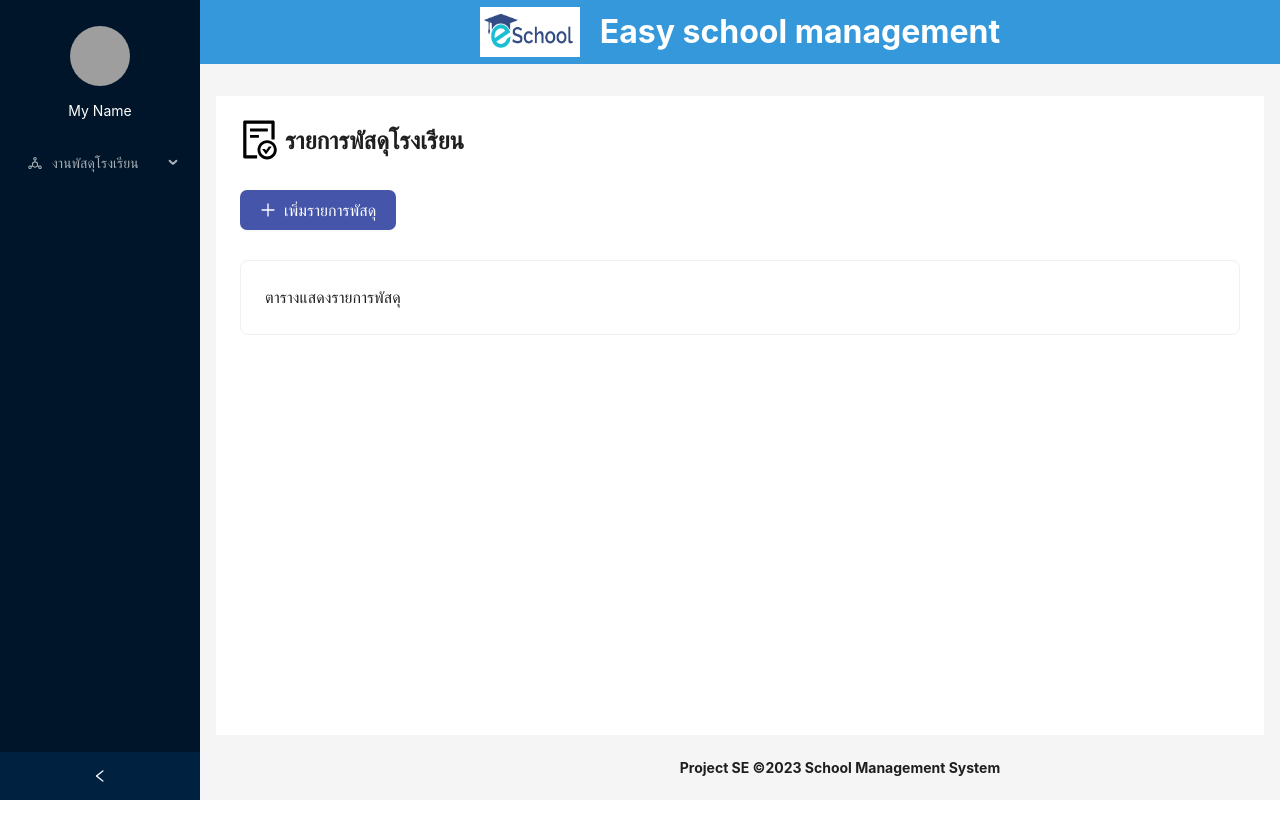
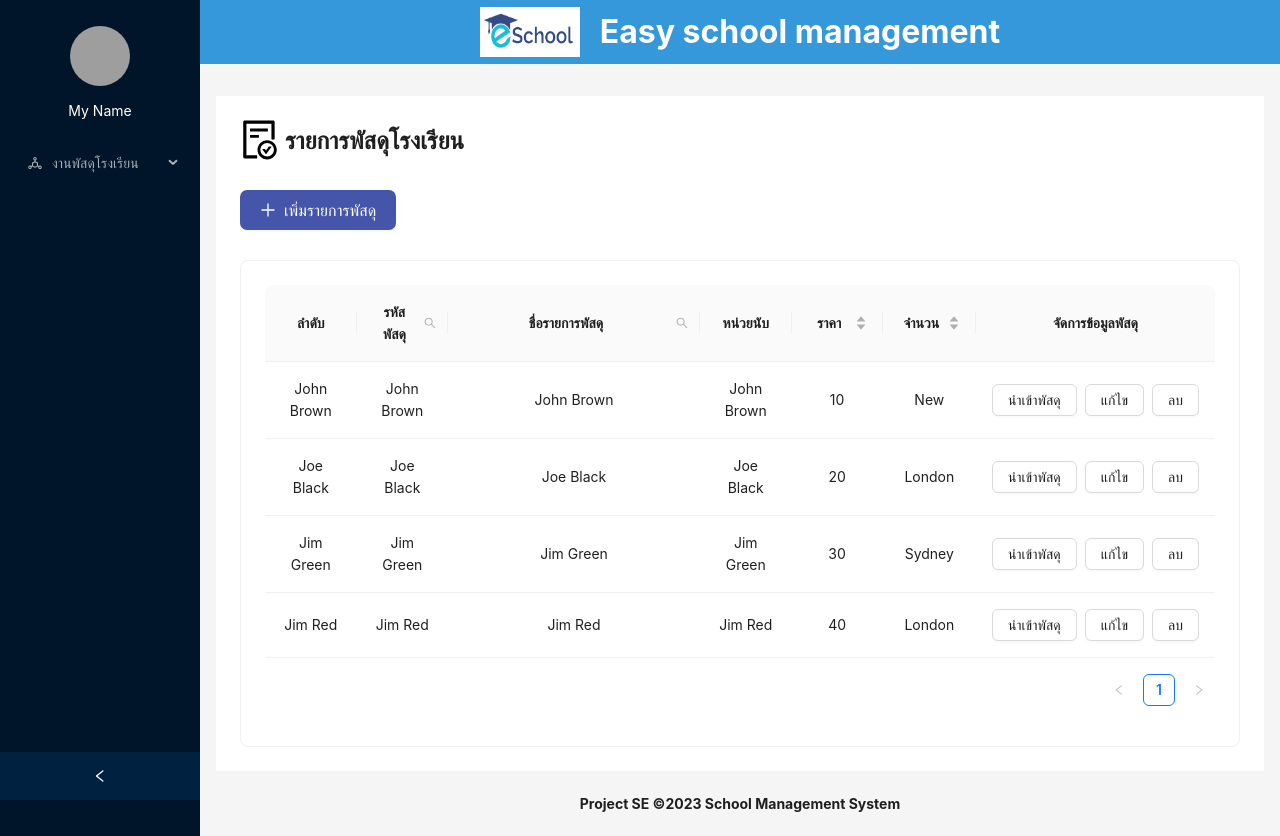
Before and after one commit to NaruebeTh1/ProjectSE1, a React (Create React App) app in the folder frontend/: page /pages/myParcelList in a window 1280 px wide. Built offline with nearby package versions, Linux system fonts and the light colour scheme; grey boxes are pictures that could not be loaded.

Commit message:
update table

```diff
--- a/frontend/package.json
+++ b/frontend/package.json
@@ -13,6 +13,7 @@
     "antd": "^5.11.4",
     "react": "^18.2.0",
     "react-dom": "^18.2.0",
+    "react-highlight-words": "^0.20.0",
     "react-router-dom": "^6.20.0",
     "react-scripts": "5.0.1",
     "typescript": "^4.9.5",
@@ -41,5 +42,8 @@
       "last 1 firefox version",
       "last 1 safari version"
     ]
+  },
+  "devDependencies": {
+    "@types/react-highlight-words": "^0.16.7"
   }
 }
--- a/frontend/src/App.tsx
+++ b/frontend/src/App.tsx
@@ -113,7 +113,7 @@ const App: React.FC = () => {
 
           </Content>
 
-          <Footer style={{ textAlign: 'center', position: 'fixed', bottom: 0, width: '100%'}}>
+          <Footer style={{ textAlign: 'center', position: 'relative', bottom: 0, width: '100%'}}>
             <Space>
               <div style={{fontWeight: 'bold'}}>
                 Project SE ©2023 School Management System
--- a/frontend/src/pages/parcelList/myParcelList.tsx
+++ b/frontend/src/pages/parcelList/myParcelList.tsx
@@ -1,16 +1,231 @@
-import React, { useState } from 'react';
+import React, { useState, useRef } from 'react';
 import {
   PlusOutlined,
   FileDoneOutlined,
-
+  SearchOutlined,
 } from '@ant-design/icons';
-import { Avatar, Card, Layout, Menu, Space, Button} from 'antd';
+import { Avatar, Card, Layout, Menu, Space, Button, Divider} from 'antd';
 import {
   Link,
 } from "react-router-dom";
 
+
+import Highlighter from "react-highlight-words";
+import type { InputRef } from 'antd';
+import { Input, Table } from 'antd';
+import type { ColumnType, ColumnsType } from 'antd/es/table';
+import type { FilterConfirmProps } from 'antd/es/table/interface';
+
+interface DataType {
+  key: string;
+  name: string;
+  age: number;
+  address: string;
+}
+
+type DataIndex = keyof DataType;
+
+const data: DataType[] = [
+  {
+    key: '1',
+    name: 'John Brown',
+    age: 10,
+    address: 'New',
+  },
+  {
+    key: '2',
+    name: 'Joe Black',
+    age: 20,
+    address: 'London',
+  },
+  {
+    key: '3',
+    name: 'Jim Green',
+    age: 30,
+    address: 'Sydney',
+  },
+  {
+    key: '4',
+    name: 'Jim Red',
+    age: 40,
+    address: 'London',
+  },
+];
+
 export default function MyParcelList() {
 
+
+  const [searchText, setSearchText] = useState('');
+  const [searchedColumn, setSearchedColumn] = useState('');
+  const searchInput = useRef<InputRef>(null);
+
+  const handleSearch = (
+    selectedKeys: string[],
+    confirm: (param?: FilterConfirmProps) => void,
+    dataIndex: DataIndex,
+  ) => {
+    confirm();
+    setSearchText(selectedKeys[0]);
+    setSearchedColumn(dataIndex);
+  };
+
+  const handleReset = (clearFilters: () => void) => {
+    clearFilters();
+    setSearchText('');
+  };
+
+  const getColumnSearchProps = (dataIndex: DataIndex): ColumnType<DataType> => ({
+    filterDropdown: ({ setSelectedKeys, selectedKeys, confirm, clearFilters, close }) => (
+      <div style={{ padding: 8 }} onKeyDown={(e) => e.stopPropagation()}>
+        <Input
+          ref={searchInput}
+          placeholder={`Search ${dataIndex}`}
+          value={selectedKeys[0]}
+          onChange={(e) => setSelectedKeys(e.target.value ? [e.target.value] : [])}
+          onPressEnter={() => handleSearch(selectedKeys as string[], confirm, dataIndex)}
+          style={{ marginBottom: 8, display: 'block' }}
+        />
+        <Space>
+          <Button
+            type="primary"
+            onClick={() => handleSearch(selectedKeys as string[], confirm, dataIndex)}
+            icon={<SearchOutlined />}
+            size="small"
+            style={{ width: 90 }}
+          >
+            Search
+          </Button>
+          <Button
+            onClick={() => clearFilters && handleReset(clearFilters)}
+            size="small"
+            style={{ width: 90 }}
+          >
+            Reset
+          </Button>
+          <Button
+            type="link"
+            size="small"
+            onClick={() => {
+              confirm({ closeDropdown: false });
+              setSearchText((selectedKeys as string[])[0]);
+              setSearchedColumn(dataIndex);
+            }}
+          >
+            Filter
+          </Button>
+          <Button
+            type="link"
+            size="small"
+            onClick={() => {
+              close();
+            }}
+          >
+            close
+          </Button>
+        </Space>
+      </div>
+    ),
+    filterIcon: (filtered: boolean) => (
+      <SearchOutlined style={{ color: filtered ? '#1677ff' : undefined }} />
+    ),
+    onFilter: (value, record) =>
+      record[dataIndex]
+        .toString()
+        .toLowerCase()
+        .includes((value as string).toLowerCase()),
+    onFilterDropdownOpenChange: (visible) => {
+      if (visible) {
+        setTimeout(() => searchInput.current?.select(), 100);
+      }
+    },
+    render: (text) =>
+      searchedColumn === dataIndex ? (
+        <Highlighter
+          highlightStyle={{ backgroundColor: '#ffc069', padding: 0 }}
+          searchWords={[searchText]}
+          autoEscape
+          textToHighlight={text ? text.toString() : ''}
+        />
+      ) : (
+        text
+      ),
+  });
+
+  const columns: ColumnsType<DataType> = [
+    {
+      title: 'ลำดับ',
+      dataIndex: 'name',
+      key: 'name',
+      width: '10%',
+      align: 'center',
+
+    },
+    {
+      title: 'รหัสพัสดุ',
+      dataIndex: 'name',
+      key: 'name',
+      width: '10%',
+      align: 'center',
+      ...getColumnSearchProps('name'),
+    },
+    {
+      title: 'ชื่อรายการพัสดุ',
+      dataIndex: 'name',
+      key: 'name',
+      width: '30%',
+      align: 'center',
+      ...getColumnSearchProps('name'),
+    },
+    {
+      title: 'หน่วยนับ',
+      dataIndex: 'name',
+      key: 'name',
+      width: '10%',
+      align: 'center',
+    },
+    {
+      title: 'ราคา',
+      dataIndex: 'age',
+      key: 'age',
+      width: '10%',
+      align: 'center',
+      sorter: (a, b) => a.address.length - b.address.length,
+      sortDirections: ['descend', 'ascend'],
+    },
+    {
+      title: 'จำนวน',
+      dataIndex: 'address',
+      key: 'address',
+      width: '10%',
+      align: 'center',
+      sorter: (a, b) => a.address.length - b.address.length,
+      sortDirections: ['descend', 'ascend'],
+    },
+    {
+      title: 'จัดการข้อมูลพัสดุ',
+      dataIndex: 'address',
+      key: 'address',
+      align: 'center',
+
+      render: (record) => (
+
+        <Space >
+          <Button >
+              นำเข้าพัสดุ
+          </Button>
+
+          <Button >
+              แก้ไข
+          </Button>
+
+          <Button >
+              ลบ
+          </Button>
+        </Space>
+
+      ),
+    },
+  ];
 
   return (
     <>
@@ -30,7 +245,11 @@ export default function MyParcelList() {
       </Button>
 
       <Card style={{fontSize:'16px', marginTop:30}}>
-        ตารางแสดงรายการพัสดุ
+
+        <Table
+                columns={columns}
+                dataSource={data}/>
+
       </Card>
 
 
```
Also changed, not shown: 1 other file (tests, documents, lock files or other folders).
